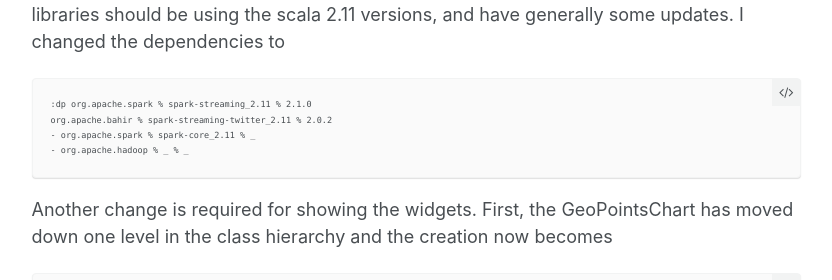
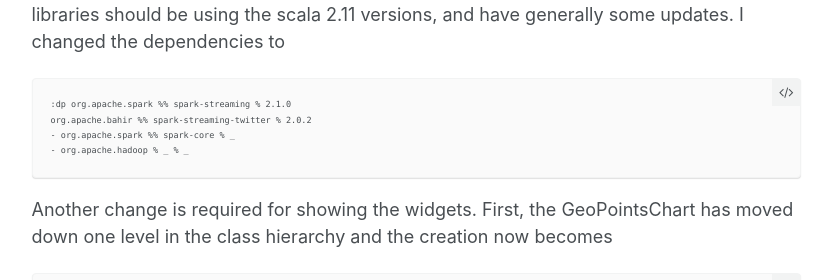
Before and after one commit to abarbanell/mysnb, a Jekyll site: the page built from _posts/2017-02-14-notebook-update.md, in a window 1280 px wide and 900 px high, scrolled down 1520 px. Shown: the part 161-441 px from the top of the window, without its empty margins (250-1082 px from the left). Built offline with Jekyll 4.4.1, drawn with Linux system fonts in a browser that asks for light colours; comment, search, counter and statistics services are not loaded.

Commit message:
sbt %% version numbers

````diff
--- a/_posts/2017-02-14-notebook-update.md
+++ b/_posts/2017-02-14-notebook-update.md
@@ -80,9 +80,9 @@ Spark. Also the other libraries should be using the scala 2.11 versions,
 and have generally some updates. I changed the dependencies to
 
 ```
-:dp org.apache.spark % spark-streaming_2.11 % 2.1.0
-org.apache.bahir % spark-streaming-twitter_2.11 % 2.0.2
-- org.apache.spark % spark-core_2.11 % _
+:dp org.apache.spark %% spark-streaming % 2.1.0
+org.apache.bahir %% spark-streaming-twitter % 2.0.2
+- org.apache.spark %% spark-core % _
 - org.apache.hadoop % _ % _
 ```
 
````
